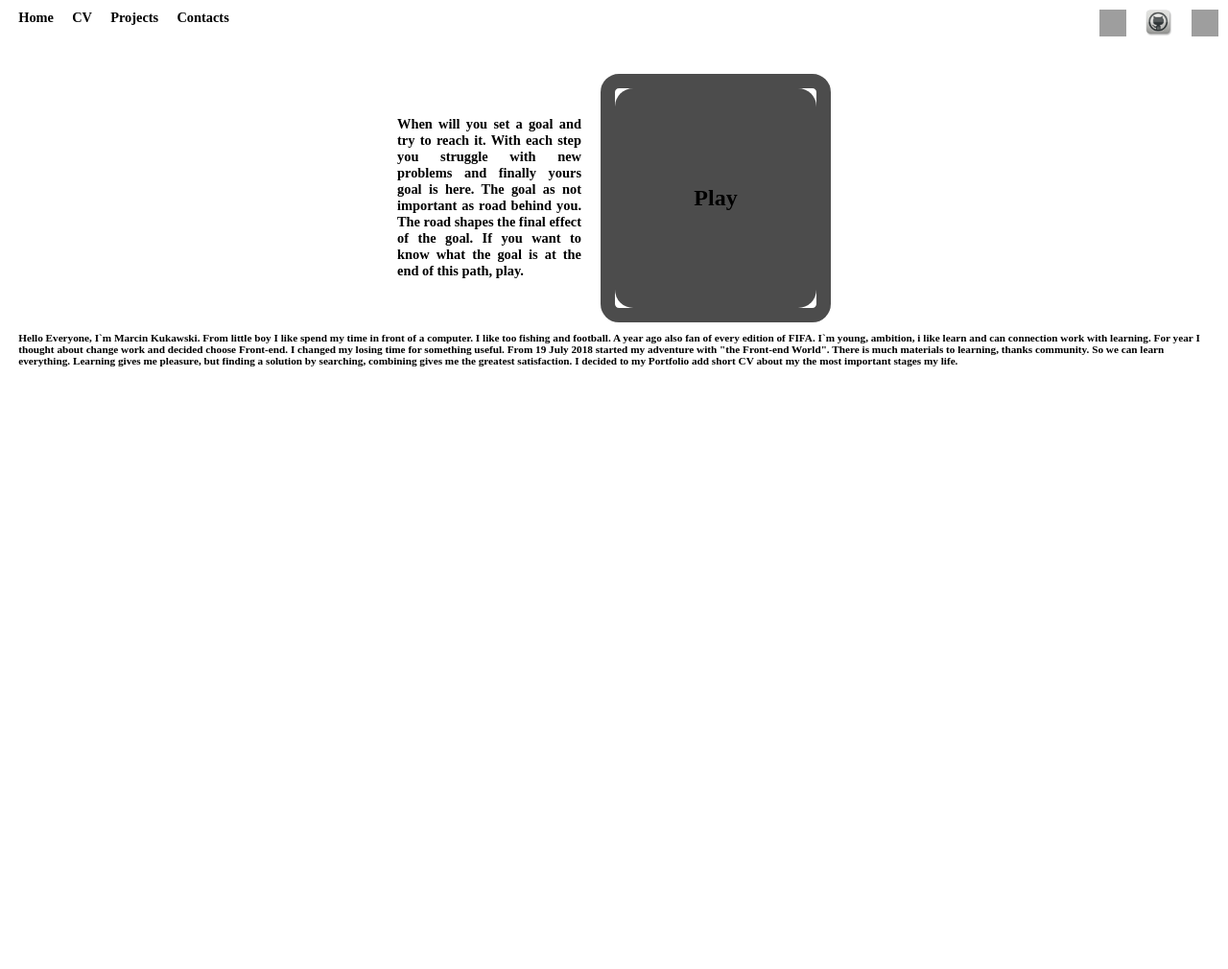
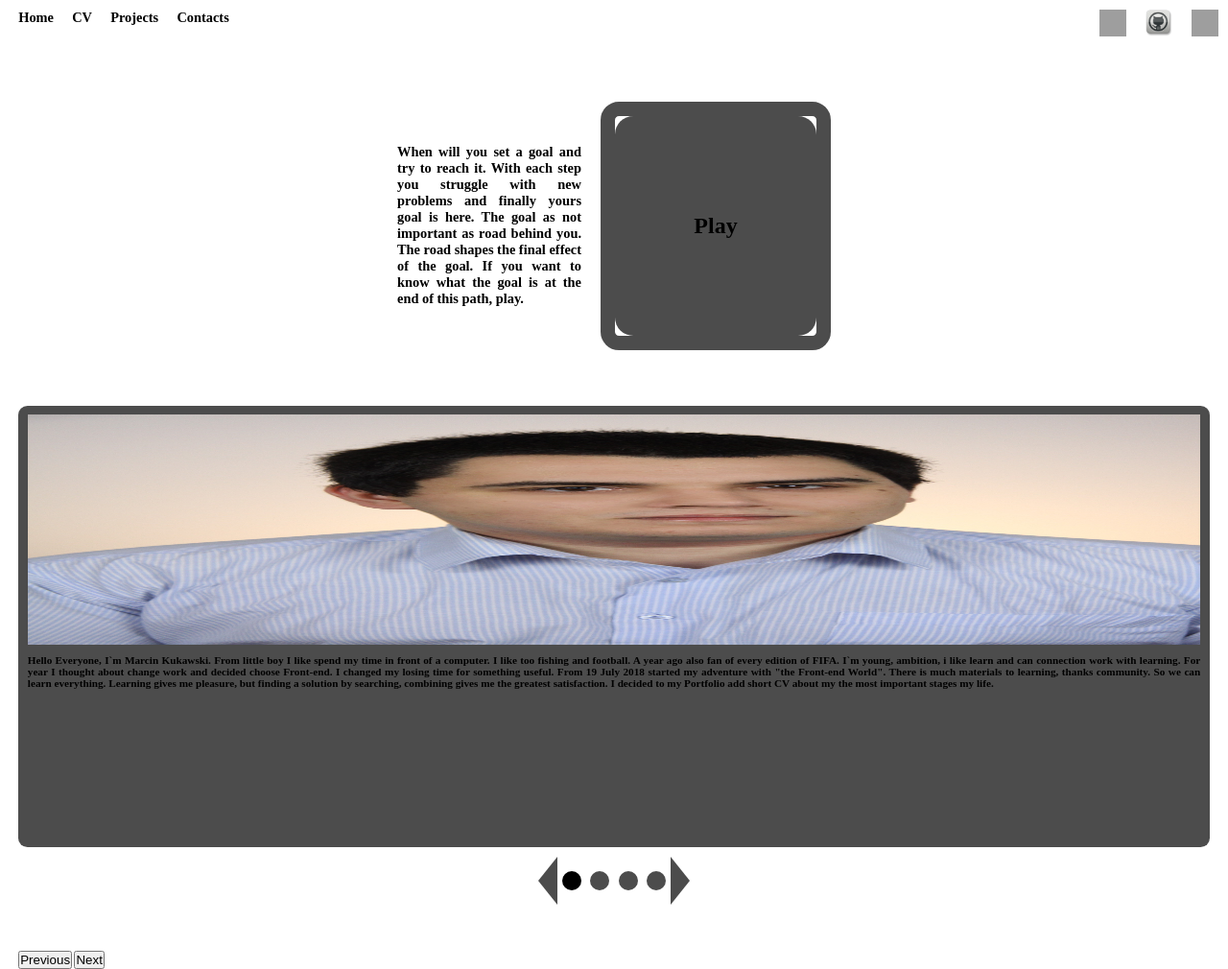
Before and after one commit to cookavsky/Portfolio, a PHP site: page /v2/index.html in a window 1280 px wide. Shown: the whole page at 96% size. Before the commit the page ends 382 px from the top, so only its background shows below. Run offline with PHP 8.4, Linux system fonts and the light colour scheme; grey boxes are pictures that could not be loaded.

Commit message:
- add CV article

```diff
--- a/v2/css/style.css
+++ b/v2/css/style.css
@@ -6,7 +6,7 @@
 /*-------------Body----------*/
 body {
     font-size: 0.6rem;
-    color: black;position: relative;
+    color: black;
 }
 /*-------------header----------*/
 header {
@@ -16,7 +16,6 @@ header {
     display: flex;
     flex-flow: row wrap;
     justify-content: space-between;
-    margin-bottom: 2em;
 }
 
 ul, .Data {
@@ -58,6 +57,7 @@ main {
     flex-flow: row wrap;
     justify-content: center;
     align-items: center;
+    margin: 5em 0;
 }
 
 @keyframes SlowOpacityIntro {
@@ -187,6 +187,126 @@ main {
     }
 }
 /*-------------CV----------*/
+.CV {
+    margin: 5em 0;
+}
+
+.Up {
+    cursor: pointer;
+    height: 0;
+    width: 0;
+    margin-left: 1em;
+    border-right: 20px solid rgb(0, 0, 0, 0.7);
+    border-top: 25px solid transparent;
+    border-bottom: 25px solid transparent;
+}
+
+.Up:active {
+    border-right-color: black;
+}
+
+.dot {
+    cursor: pointer;
+    width: 0;
+    height: 0;
+    margin: 0 .5em;
+    border: 10px solid rgb(0, 0, 0, 0.7);
+    border-radius: 100%;
+}
+
+.dotActiv {
+    width: 0;
+    height: 0;
+    margin: 0 .5em;
+    border: 10px solid rgb(0, 0, 0);
+    border-radius: 100%;
+}
+
+.Bottom {
+    cursor: pointer;
+    height: 0;
+    width: 0;
+    margin-right: 1em;
+    border-left: 20px solid rgb(0, 0, 0, 0.7);
+    border-top: 25px solid transparent;
+    border-bottom: 25px solid transparent;
+}
+
+.Bottom:active {
+    border-left-color: black;
+}
+
+.CVIntroImg {
+    background: url("../img/2547.JPG") no-repeat;
+    background-position: top center;
+    background-size: 100% 100%;
+    height: 25em;
+    width: 100%;
+}
+
+.CVHomeImg1 {
+    background: url("../img/murowana.jpg") no-repeat;
+    transition: all 0.7s cubic-bezier(0.6, 0.05, 0.4, 1);
+}
+
+.CVHomeImg2 {
+    background: url("../img/prischool.jpg") no-repeat;
+    transition: all 0.7s cubic-bezier(0.6, 0.05, 0.4, 1);
+}
+
+.CVSchoolImg1 {
+    background: url("../img/zsl.jpg") no-repeat;
+    transition: all 0.7s cubic-bezier(0.6, 0.05, 0.4, 1);
+}
+
+.CVSchoolImg2 {
+    background: url("../img/wsl.jpg") no-repeat;
+    transition: all 0.7s cubic-bezier(0.6, 0.05, 0.4, 1);
+}
+
+.CVWorkImg1 {
+    background: url("../img/tele.jpg") no-repeat;
+    transition: all 0.7s cubic-bezier(0.6, 0.05, 0.4, 1);
+}
+
+.CVWorkImg2 {
+    background: url("../img/mag.jpg") no-repeat;
+    transition: all 0.7s cubic-bezier(0.6, 0.05, 0.4, 1);
+}
+
+.CVWorkImg3 {
+    background: url("../img/press.jpg") no-repeat;
+    transition: all 0.7s cubic-bezier(0.6, 0.05, 0.4, 1);
+}
+
+.CVHomeImg, .CVSchoolImg, .CVWorkImg {
+    display: flex;
+    flex-direction: row;
+    align-items: flex-end;
+    justify-content: center;
+    background-position: top center;
+    background-size: cover;
+    height: 25em;
+    width: 100%;
+}
+
+.MiniDot {
+    cursor: pointer;
+    width: 0;
+    height: 0;
+    margin: 0.1em;
+    border: 10px solid rgb(0, 0, 0, 0.7);
+    border-radius: 100%;
+}
+
+.MiniDotActiv {
+    width: 0;
+    height: 0;
+    margin: 0.1em;
+    border: 10px solid rgb(0, 0, 0);
+    border-radius: 100%;
+}
+
 @keyframes Opacity {
     from {
         opacity: 0;
@@ -196,8 +316,40 @@ main {
     }
 }
 
+.CVIntro, .CVHome, .CVSchool, .CVWork {
+    display: flex;
+    flex-flow: row wrap;
+    text-align: justify;
+    padding: 1em;
+    border-radius: 1em;
+    background-color: rgb(0, 0, 0, 0.7);
+    animation: Opacity 5s 0s forwards;
+}
 
+.CVChange {
+    display: flex;
+    flex-flow: row;
+    justify-content: center;
+    align-items: center;
+    animation: Opacity 2s 0s forwards;
+    margin-top: 1em;
+}
 
+.CVText {
+    overflow-y: auto;
+    height: 20em;
+    margin-top: 1em;
+}
+
+.CVText::-webkit-scrollbar {
+    width: 6%;
+}
+
+.CVText::-webkit-scrollbar-thumb {
+    box-shadow: inset 0 0 10px 10px teal;
+    border: 3px solid transparent;
+    border-radius: 1em;
+}
 
 
 .off {
--- a/v2/index.html
+++ b/v2/index.html
@@ -132,6 +132,96 @@
                 <div class="Bottom"></div>
             </section>
         </article>
+        <article class="Projects">
+            <div class="Carousel">
+                <a href="https://fifa.cookavsky.com" target="_blank" class="Project1 block"></a>
+                <a href="https://weeklyone.cookavsky.com" target="_blank" class="Project2 block"></a>
+                <a href="https://weeklytwo.cookavsky.com" target="_blank" class="Project3 block"></a>
+                <a href="https://weeklythree.cookavsky.com" target="_blank" class="Project4 block"></a>
+                <a href="https://weeklyfour.cookavsky.com" target="_blank" class="Project5 block"></a>
+                <a href="https://weeklyeleven.cookavsky.com" target="_blank" class="Project6 block"></a>
+                <a href="https://angulartable.cookavsky.com" target="_blank" class="Project7 block"></a>
+            </div>
+            <div class="Shelf off">
+                <a href="https://fifa.cookavsky.com" target="_blank">
+                    <div class="book book-1">
+                        <div class="book-pos front">
+                            <h3 class="Spine">Ea Sports It's In The Game</h3>
+                        </div>
+                        <div class="Project1 book-pos right"></div>
+                        <div class="book-pos top"></div>
+                    </div>
+                </a>
+                <a href="https://weeklyone.cookavsky.com" target="_blank">
+                    <div class="book book-2">
+                        <div class="book-pos front">
+                            <h3 class="Spine">Weekly WebDev Challenge #1</h3>
+                        </div>
+                        <div class="Project2 book-pos right"></div>
+                        <div class="book-pos top"></div>
+                    </div>
+                </a>
+                <a href="https://weeklytwo.cookavsky.com" target="_blank">
+                    <div class="book book-3">
+                        <div class="book-pos front">
+                            <h3 class="Spine">Weekly WebDev Challenge #2</h3>
+                        </div>
+                        <div class="Project3 book-pos right"></div>
+                        <div class="book-pos top"></div>
+                    </div>
+                </a>
+                <a href="https://weeklythree.cookavsky.com" target="_blank">
+                    <div class="book book-4">
+                        <div class="book-pos front">
+                            <h3 class="Spine">Weekly WebDev Challenge #3</h3>
+                        </div>
+                        <div class="Project4 book-pos right"></div>
+                        <div class="book-pos top"></div>
+                    </div>
+                </a>
+                <a href="https://weeklyfour.cookavsky.com" target="_blank">
+                    <div class="book book-5">
+                        <div class="book-pos front">
+                            <h3 class="Spine">Weekly WebDev Challenge #4</h3>
+                        </div>
+                        <div class="Project5 book-pos right"></div>
+                        <div class="book-pos top"></div>
+                    </div>
+                </a>
+                <a href="https://weeklyeleven.cookavsky.com" target="_blank">
+                    <div class="book book-6">
+                        <div class="book-pos front">
+                            <h3 class="Spine">Weekly WebDev Challenge #11</h3>
+                        </div>
+                        <div class="Project6 book-pos right"></div>
+                        <div class="book-pos top"></div>
+                    </div>
+                </a>
+                <a href="https://angulartable.cookavsky.com" target="_blank">
+                    <div class="book book-7">
+                        <div class="book-pos front">
+                            <h3 class="Spine">Create League in Angular</h3>
+                        </div>
+                        <div class="Project7 book-pos right"></div>
+                        <div class="book-pos top"></div>
+                    </div>
+                </a>
+            </div>
+            <div class="Project-options">
+                <div class="Carousel-options">
+                    <button class="Previous">Previous</button>
+                    <button class="Next">Next</button>
+                </div>
+                <div class="Carousel-change off">
+                    <div class="Checkpoint CheckpointActiv"></div>
+                    <h3>Carousel</h3>
+                </div>
+                <div class="Project-change off">
+                    <div class="Checkpoint"></div>
+                    <h3>Shelf</h3>
+                </div>
+            </div>
+        </article>
     </main>
 <script src="js/script.js"></script>
 </body>
```
Also changed, not shown: v2/js/script.js (+242 -0 lines).
